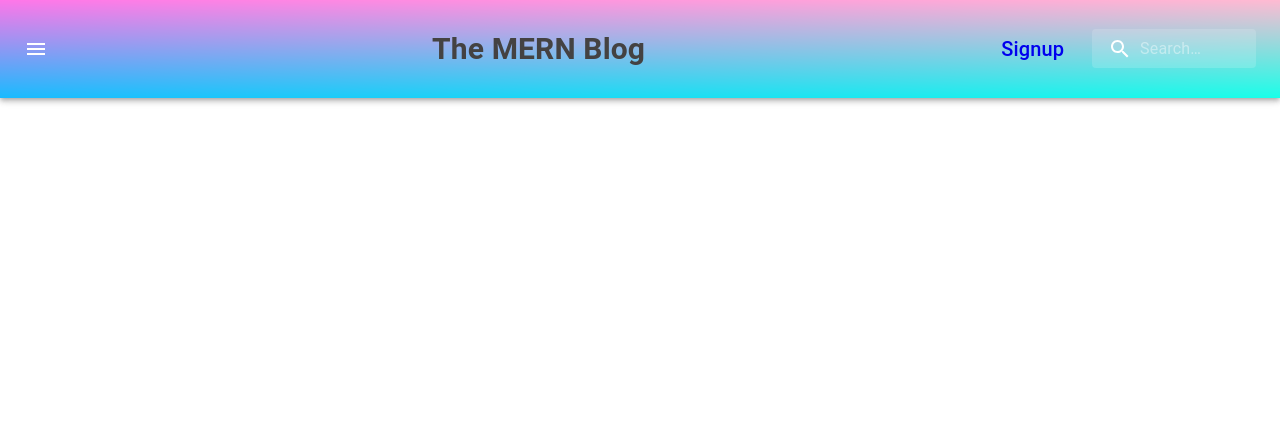
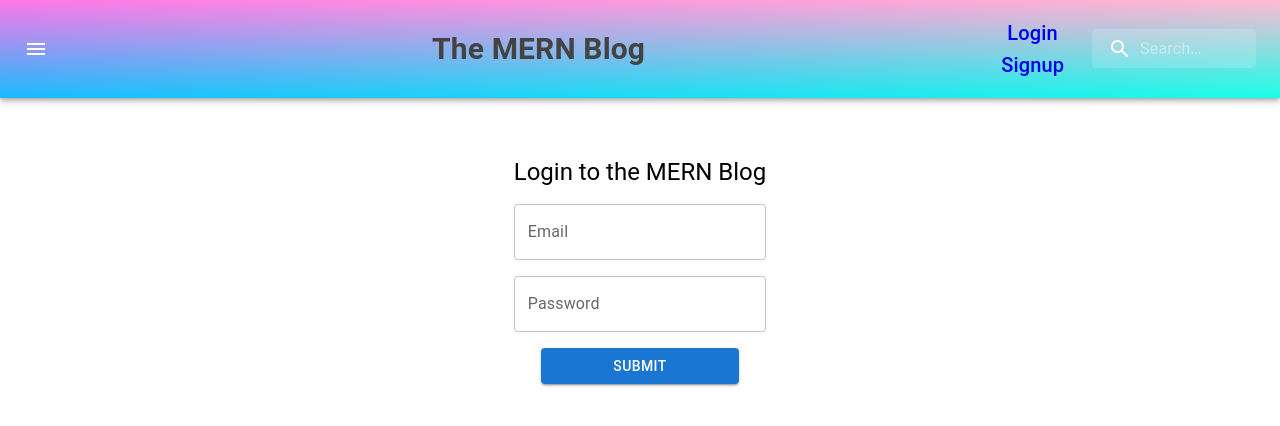
Before and after one commit to humesandrew/The-MERN-Blog-, a React (Create React App) app in the folder frontend/: page /login in a window 1280 px wide. Shown: the top 426 px of the page. Built offline with nearby package versions, Linux system fonts and the light colour scheme.

Commit message:
addloginbeforehook

```diff
--- a/frontend/src/App.js
+++ b/frontend/src/App.js
@@ -2,7 +2,7 @@ import { BrowserRouter, Routes, Route } from "react-router-dom";
 
 //import pages and components//
 import Home from "./pages/Home";
-// import Login from "./pages/Login";
+import Login from "./pages/Login";
 import Signup from "./pages/Signup";
 import NavBar from "./components/navbar/NavBar";
 
@@ -15,7 +15,7 @@ function App() {
         <div className="pages">
           <Routes>
             <Route path="/" element={<Home />}></Route>
-            {/* <Route path="/login" element={<Login />}></Route> */}
+            <Route path="/login" element={<Login />}></Route>
             <Route path="/signup" element={<Signup />}></Route>
           </Routes>
         </div>
--- a/frontend/src/components/navbar/NavBar.js
+++ b/frontend/src/components/navbar/NavBar.js
@@ -86,7 +86,7 @@ export default function NavBar() {
             </Link>
           </Typography>
           <div className="linksDiv">
-            {/* <Typography
+            <Typography
               variant="h6"
               noWrap
               component={Link}
@@ -99,7 +99,7 @@ export default function NavBar() {
               }}
             >
               Login
-            </Typography> */}
+            </Typography>
             <Typography
               variant="h6"
               noWrap
--- /dev/null
+++ b/frontend/src/pages/Login.js
@@ -0,0 +1,73 @@
+
+import * as React from "react";
+import { useState } from "react";
+
+import Typography from "@mui/material/Typography";
+import Button from "@mui/material/Button";
+import Box from "@mui/material/Box";
+import TextField from "@mui/material/TextField";
+
+import "./login.css";
+
+const Login = () => {
+  const [email, setEmail] = useState("");
+  const [password, setPassword] = useState("");
+
+
+  const handleSubmit = async (e) => {
+    e.preventDefault();
+
+    console.log(email, password);
+
+  };
+
+  return (
+    <Box
+    component="form"
+    sx={{
+      "& > :not(style)": { m: 1, width: "25ch" },
+    }}
+    noValidate
+    autoComplete="off"
+    className="signupForm"
+  >
+    <Typography
+      variant="h5"
+      noWrap
+      component="span"
+      sx={{
+        flexGrow: 1,
+        display: { xs: "block", sm: "block" },
+        textAlign: "center",
+      }}
+    >
+      Login to the MERN Blog
+    </Typography>
+    <TextField
+      id="outlined-basic"
+      variant="outlined"
+      label="Email"
+      multiline
+      maxRows={2}
+      value={email}
+      onChange={(e) => setEmail(e.target.value)}
+      // className={emptyFields.includes("title") ? "errorForm" : ""}
+    />
+
+    <TextField
+      id="outlined-basic"
+      variant="outlined"
+      label="Password"
+      value={password}
+      onChange={(e) => setPassword(e.target.value)}
+      // className={emptyFields.includes("author") ? "errorForm" : ""}
+    />
+    <Button variant="contained" onClick={handleSubmit}>
+      Submit
+    </Button>
+   {/* {error && <div className="error">{error}</div>} */}
+  </Box>
+  );
+};
+
+export default Login;
--- /dev/null
+++ b/frontend/src/pages/login.css
@@ -0,0 +1,7 @@
+.signupForm {
+    display: flex;
+    justify-content: space-between;
+    align-items: center;
+    margin: 50px;
+    flex-direction: column;
+}
```
